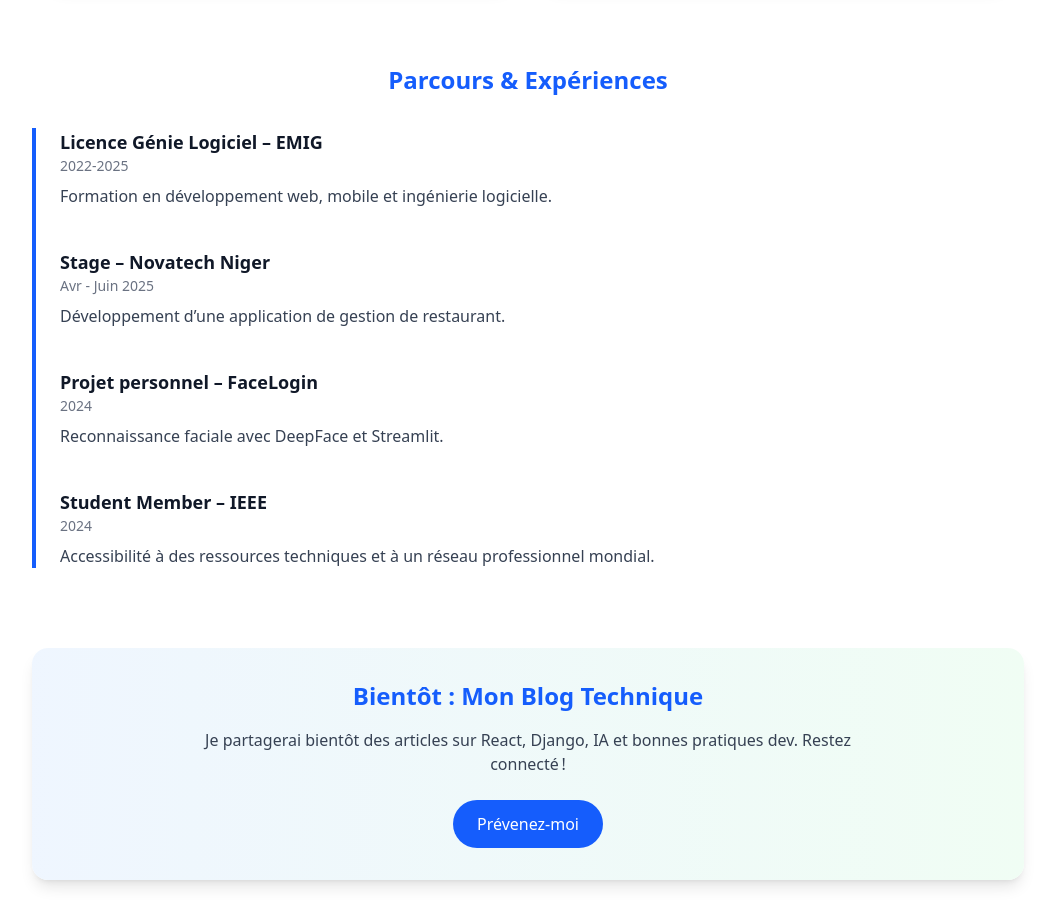
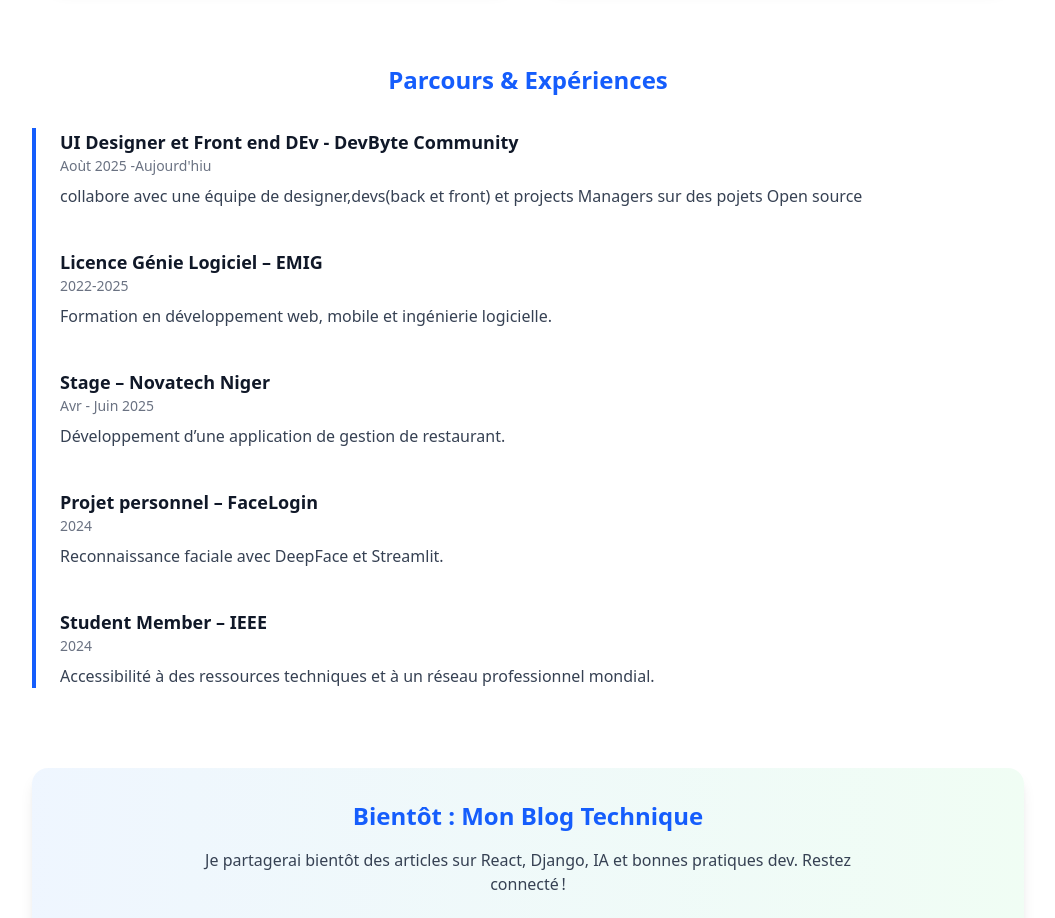
Before and after one commit to Ismail0u/portfolio, a React (Vite) app in the folder portfolio/: page / in a window 1280 px wide. Shown: the part 2400-3318 px from the top of the page, without its empty margins (112-1167 px from the left). Built offline with nearby package versions, Linux system fonts and the light colour scheme.

Commit message:
devbyte timeline added

```diff
--- a/portfolio/src/components/Timeline.jsx
+++ b/portfolio/src/components/Timeline.jsx
@@ -2,6 +2,11 @@ import React from 'react';
 import { motion } from 'framer-motion';
 
 const timeline = [
+  {
+    year: "Aoùt 2025 -Aujourd'hiu",
+    title: 'UI Designer et Front end DEv - DevByte Community',
+    desc: 'collabore avec une équipe de designer,devs(back et front) et projects Managers sur des pojets Open source',
+  },
   {
     year: '2022-2025',
     title: 'Licence Génie Logiciel – EMIG',
```
